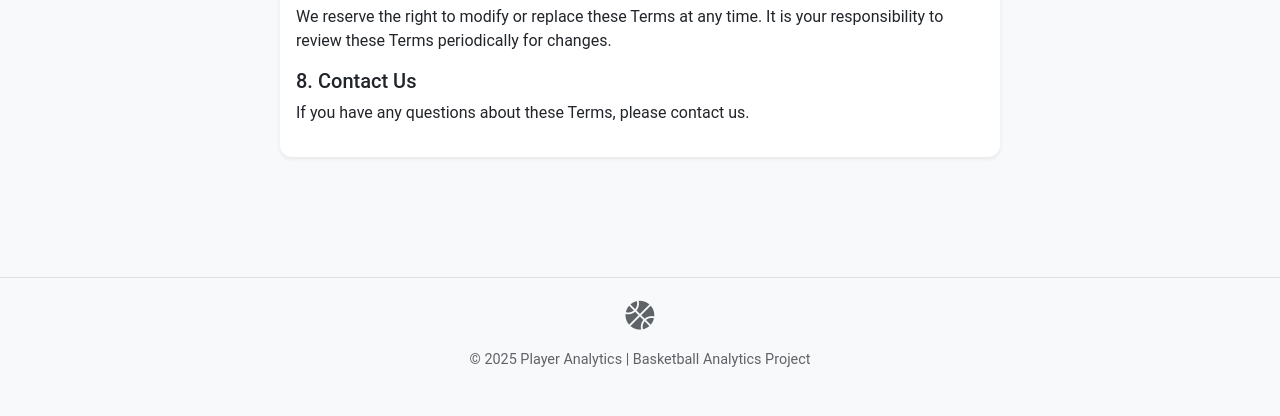
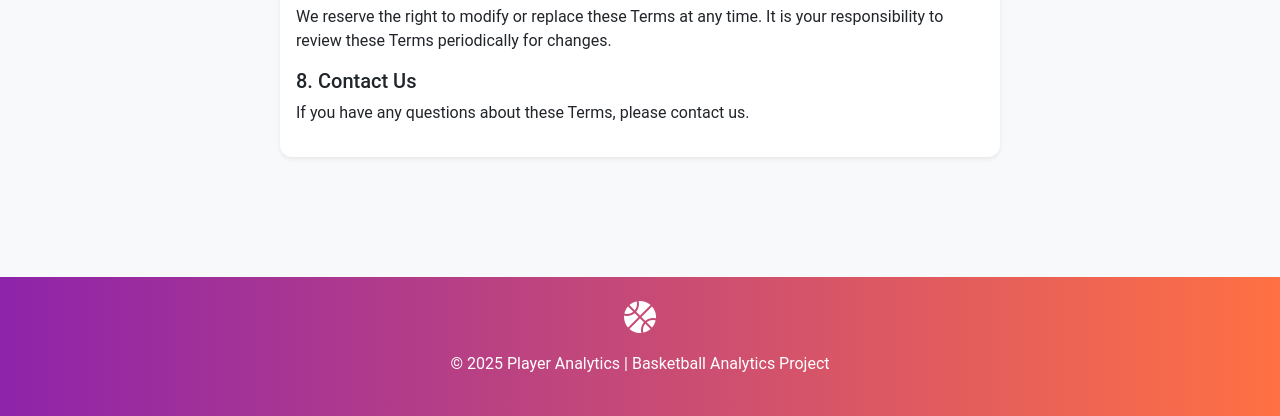
Before and after one commit to ziyusteve/CITS5505-AgileWebDev-GroupProject, a Flask app: page /auth/terms in a window 1280 px wide. Shown: the part 866-1282 px from the top of the page. Before the commit the page ends 1233 px from the top, so only its background shows below. Run offline with Flask 3, Linux system fonts and the light colour scheme; some libraries are stand-ins or nearby versions.

Commit message:
Refine footer styling with Gemini-inspired gradients and modern link colors

```diff
--- a/static/css/style.css
+++ b/static/css/style.css
@@ -339,21 +339,19 @@ body {
 
 /* Gemini Themed Footer */
 footer {
-    margin-top: 3rem; /* More spacing */
-    font-size: 0.9rem;
-    background: #f8f9fa; /* Light gray background */
-    color: #5f6368; /* Medium gray text */
-    padding: 2rem 0;
-    border-top: 1px solid #dee2e6; /* Subtle border */
+    background: linear-gradient(90deg, #8E24AA, #FF7043); /* Gemini-inspired footer gradient */
+    color: white;
+    padding: 2.5rem 0; /* Increased padding for better spacing */
+    border-top: none; /* Removed border for cleaner look */
 }
 
 footer a {
-    color: #4285F4; /* Google Blue for links */
+    color: #FFEB3B; /* Bright yellow for links */
     text-decoration: none;
 }
 
 footer a:hover {
-    color: #1a73e8; /* Darker blue on hover */
+    color: #FFC107; /* Slightly darker yellow on hover */
     text-decoration: underline;
 }
 
```
